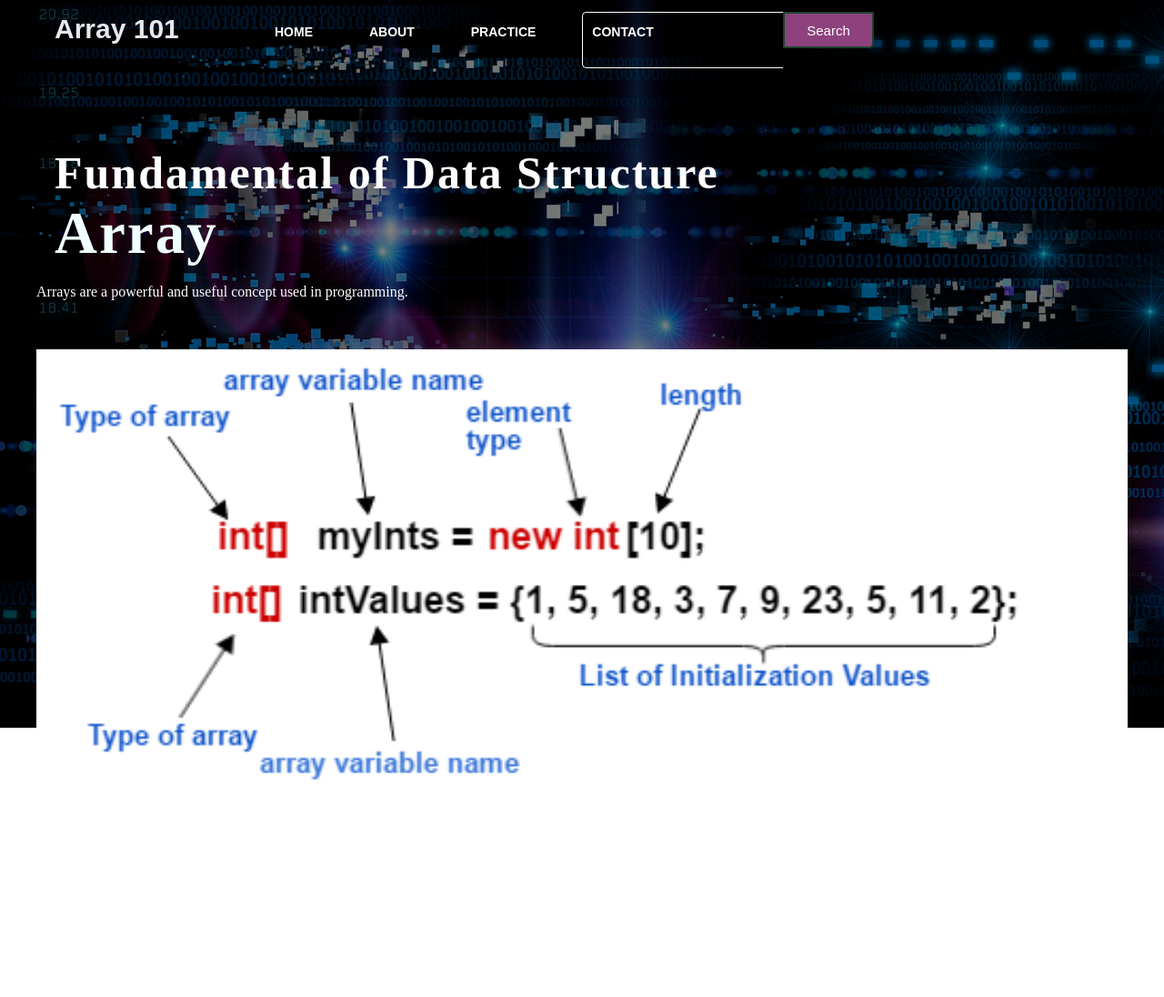
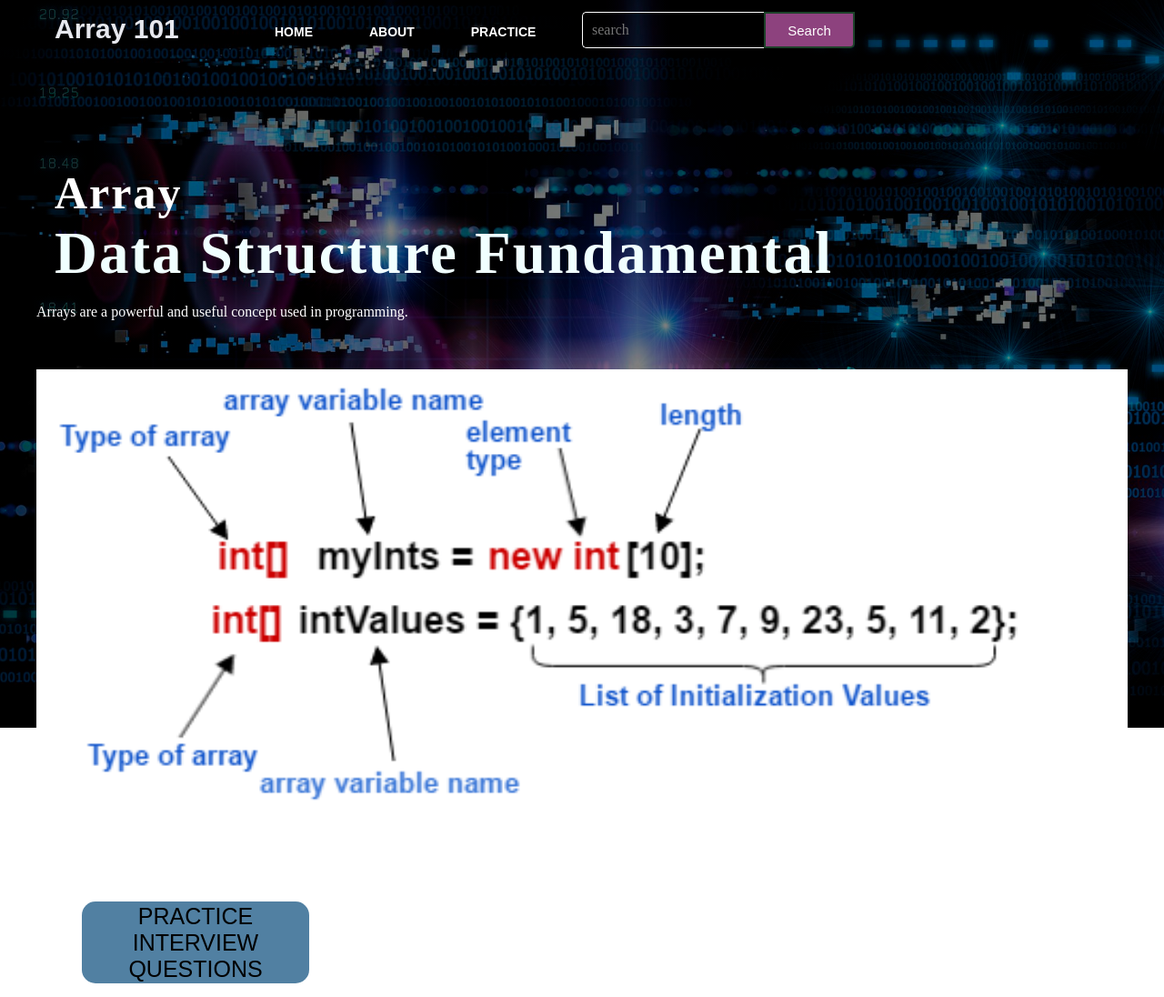
Before and after one commit to abrahamsj/project-5--VS, a plain HTML site: page index.html in a window 1280 px wide. Shown: the whole page at 91% size. Before the commit the page ends 951 px from the top, so only its background shows below. Drawn offline with Linux system fonts and the light colour scheme.

Commit message:
update
attempt to fix structure

```diff
--- a/index.html
+++ b/index.html
@@ -24,7 +24,7 @@
                     <li><a href="#">HOME</a></li>
                     <li><a href="#">ABOUT</a></li>
                     <li><a href="#">PRACTICE</a></li>
-                    <li><a href="#">CONTACT</a></li>
+                  <!---  <li><a href="#">CONTACT</a></li> -->
                 </ul>
 
             </div>
@@ -32,27 +32,32 @@
             <!--Search Bar-->
 
             <div class="Search">
-                <input class="srch" type="text" name="search" id="search">
-                <button class="btn btn-sm">Search</button>
+                <input class="srch" type="search" name="" placeholder="search">
+                <button class="btn">Search</button>
             </div>
+        </div>
 
 
 
-          <!--Main body -->
-
-    <main>
 
 
         <div class="content">
-            <h1>Fundamental of Data Structure<br><span>Array</span><br></h1><br>
+            <h1>Array<br><span>Data Structure Fundamental</span><br></h1><br>
             <p class="par" id="top">Arrays are a powerful and useful concept used in programming. <br> <br></p>
                 <br>
                 <br>
 
                 <img src="example.png" alt="Basic Array ">
-                <p>Basic Structure of an Array</p>
+                <p>Basic Structure of an Array</p><br>
 
-    </main>
+
+
+                <button class="cn"><a href="#"></a>PRACTICE INTERVIEW QUESTIONS</a></button>
+
+
+        </div>
+    </div>
+    </div>
     <script src="function.js"></script>
 
 </body>
--- a/style.css
+++ b/style.css
@@ -9,6 +9,14 @@
     background-position: center;
     background-size:cover;
     height: 100vh;
+}
+
+.h1{
+    position: center;
+
+}
+.p{
+
 }
 
 .navbar{
@@ -73,7 +81,7 @@ ul li a:hover{
 .search{
     width: 330px;
     float: left;
-    margin-left: 270px;
+    margin-left: 280px;
 }
 
 .srch{
@@ -137,6 +145,7 @@ ul li a:hover{
     padding: 20px;
     padding-bottom: 25px;
     font-family: Arial;
+    font-size: 35;
     letter-spacing: 1.2px;
     line-height: 30px;
 }
@@ -150,14 +159,14 @@ ul li a:hover{
 }
 
 .content .cn{
-    width: 160px;
-    height: 40px;
-    background:white;
+    width: 250px;
+    height: 90px;
+    background:rgb(81, 128, 162);
     border: none;
-    margin-bottom: 10px;
-    margin-left: 20px;
-    font-size: 20px;
-    border-radius: 10px;
+    margin-bottom: 15px;
+    margin-left: 50px;
+    font-size: 25px;
+    border-radius: 15px;
     cursor: pointer;
     transform: 0.4s ease;
 
@@ -165,13 +174,14 @@ ul li a:hover{
 
 .content .cn a{
     text-decoration: none;
-    color: black;
+    color: rgb(66, 63, 150);
     transition: 0.3s ease;
+    position: center;
 
 }
 
 .cn:hover{
-    background-color:rgb(191, 193, 180);
+    background-color:rgb(152, 81, 122);
 }
 
 .content span{
```
